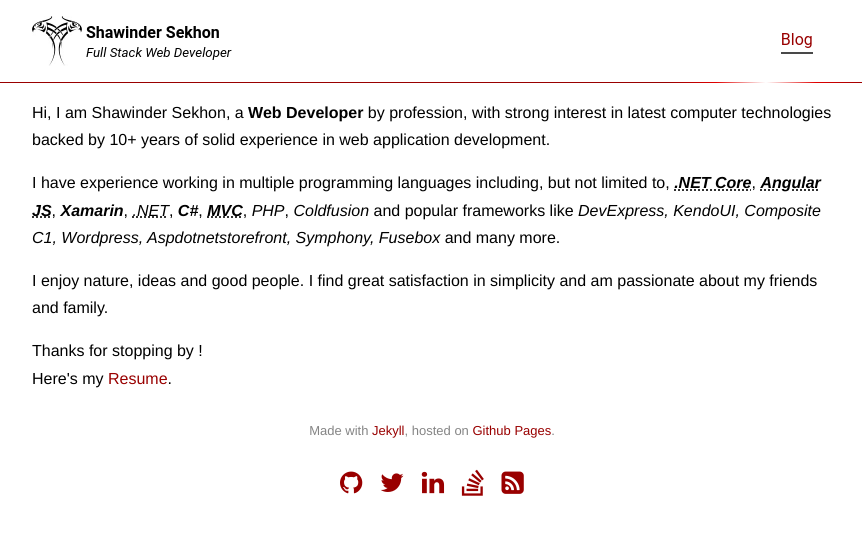
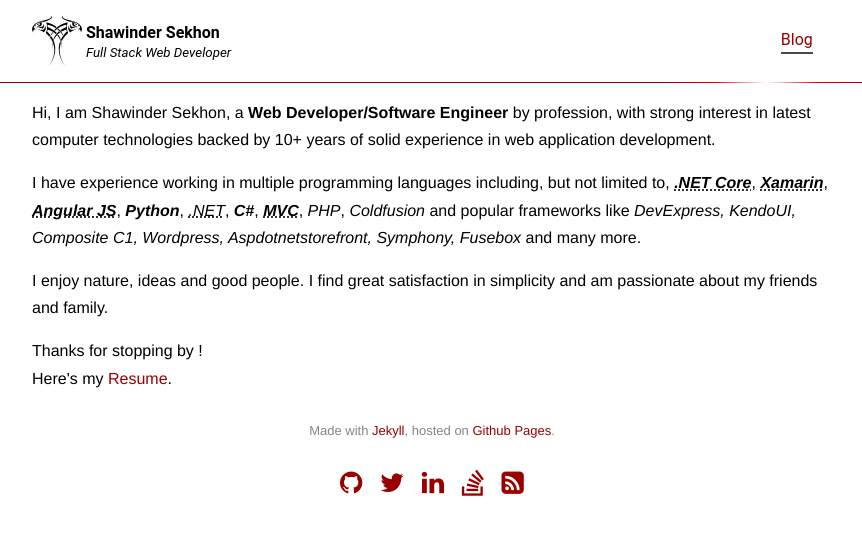
Before and after one commit to shawinder/shawinder.github.io, a Jekyll site: the page built from index.html, in a window 1280 px wide. Shown: the top 535 px of the page, without its empty margins (208-1070 px from the left). Built offline with Jekyll 4.4.1, drawn with Linux system fonts in a browser that asks for light colours; nearby versions of some CDN libraries.

Commit message:
Update index.html

```diff
--- a/index.html
+++ b/index.html
@@ -6,10 +6,10 @@
 <section class="about-me inner" itemscope="" itemtype="http://data-vocabulary.org/Person">
   <a itemprop="url" href="/"></a>
   <p>
-    Hi, I am <span itemprop="name">Shawinder Sekhon</span>, a <strong itemprop="title">Web Developer</strong> by profession, with strong interest in latest computer technologies backed by 10+ years of solid experience in web application development.
+    Hi, I am <span itemprop="name">Shawinder Sekhon</span>, a <strong itemprop="title">Web Developer/Software Engineer</strong> by profession, with strong interest in latest computer technologies backed by 10+ years of solid experience in web application development.
   </p>
   <p>
-    I have experience working in multiple programming languages including, but not limited to, <strong><i><abbr title="Microsoft ASP.NET Core">.NET Core</abbr></i></strong>, <strong><i><abbr title="Angular JS">Angular JS</abbr></i></strong>, <strong><i>Xamarin</i></strong>, <i><abbr title="Microsoft ASP.NET">.NET</abbr></i>, <strong><i>C#</i></strong>, <strong><i><abbr title="Model View Controller">MVC</abbr></i></strong>, <i>PHP</i>, <i>Coldfusion</i> and popular frameworks like <i>DevExpress, KendoUI, Composite C1, Wordpress, Aspdotnetstorefront, Symphony, Fusebox</i> and many more.
+    I have experience working in multiple programming languages including, but not limited to, <strong><i><abbr title="Microsoft ASP.NET Core">.NET Core</abbr></i></strong>, <strong><i><abbr title="Microsoft Xamarin">Xamarin</abbr></i></strong>, <strong><i><abbr title="Angular JS">Angular JS</abbr></i></strong>, <strong><i>Python</i></strong>, <i><abbr title="Microsoft ASP.NET">.NET</abbr></i>, <strong><i>C#</i></strong>, <strong><i><abbr title="Model View Controller">MVC</abbr></i></strong>, <i>PHP</i>, <i>Coldfusion</i> and popular frameworks like <i>DevExpress, KendoUI, Composite C1, Wordpress, Aspdotnetstorefront, Symphony, Fusebox</i> and many more.
   </p>
   <p>
     I enjoy nature, ideas and good people. I find great satisfaction in simplicity and am passionate about my friends and family.
```
